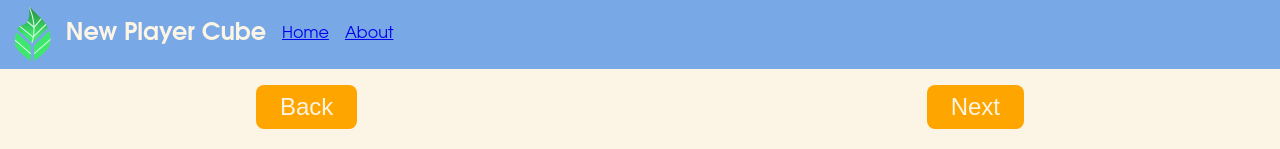
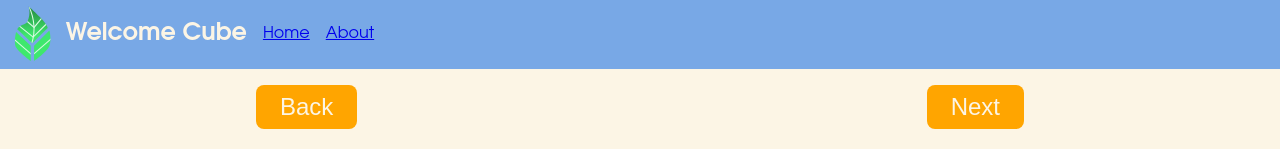
Before and after one commit to elliottgroves/new-player-cube-manual, a React (Create React App) app: page /welcome in a window 1280 px wide. Shown: the top 149 px of the page. Built offline with nearby package versions, Linux system fonts and the light colour scheme; a web font is replaced by a local one.

Commit message:
Book prototype updates.

```diff
--- a/src/App.js
+++ b/src/App.js
@@ -37,7 +37,7 @@ function Layout() {
       <nav className="main-nav">
         <Link to="/" className="home-logo-link">
           <img src={logo} className="logo" />
-          <h1>New Player Cube</h1>
+          <h1>Welcome Cube</h1>
         </Link>
 
         <ul>
--- a/src/book.css
+++ b/src/book.css
@@ -55,6 +55,8 @@
   animation: push-back 1s forwards;
 }
 
+/* fix z-index, still doesn't work if flip page too fast. */
+/* should become 1 at the halfway point of the transition ideally */
 @keyframes push-back {
   0% {
     z-index: 5;
```
